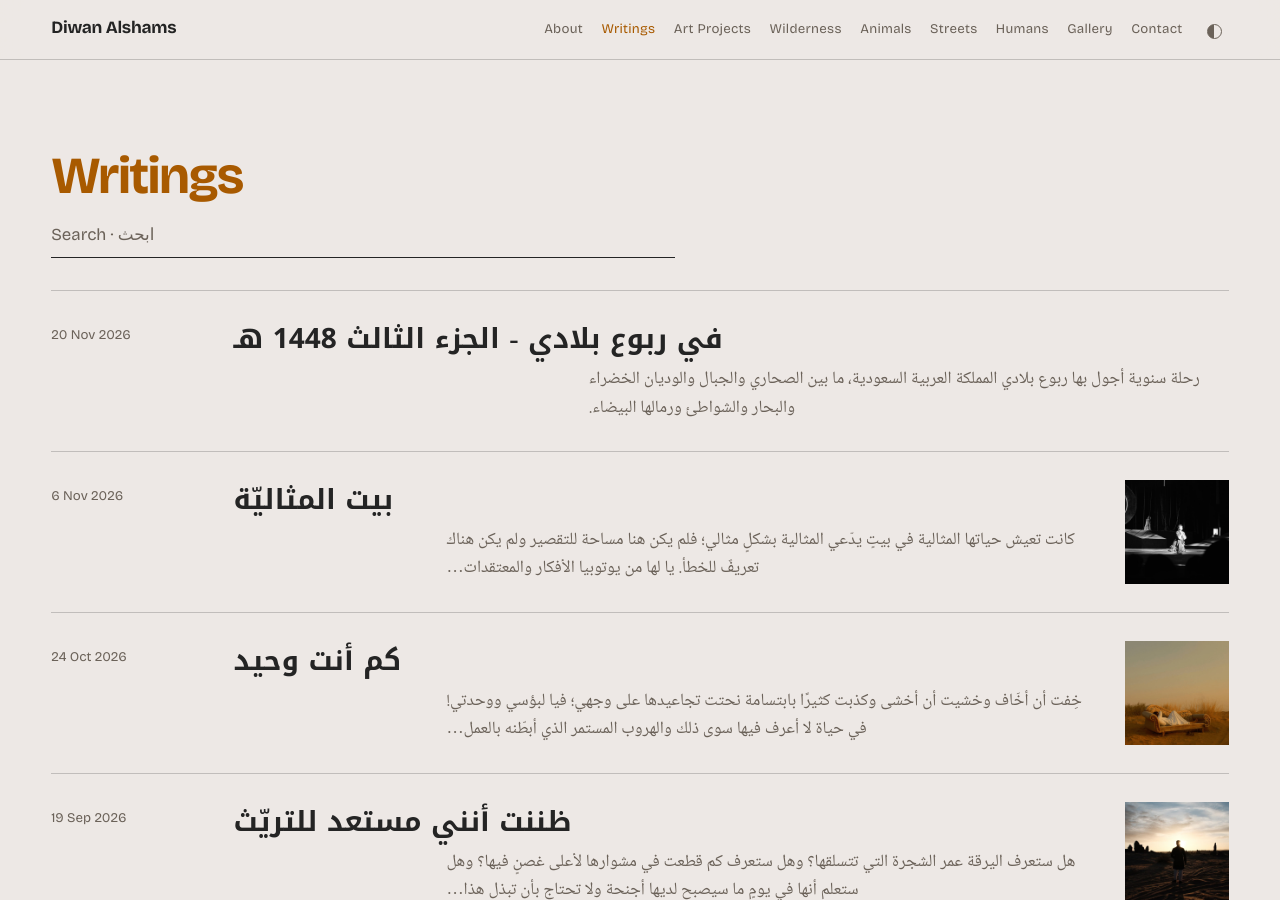
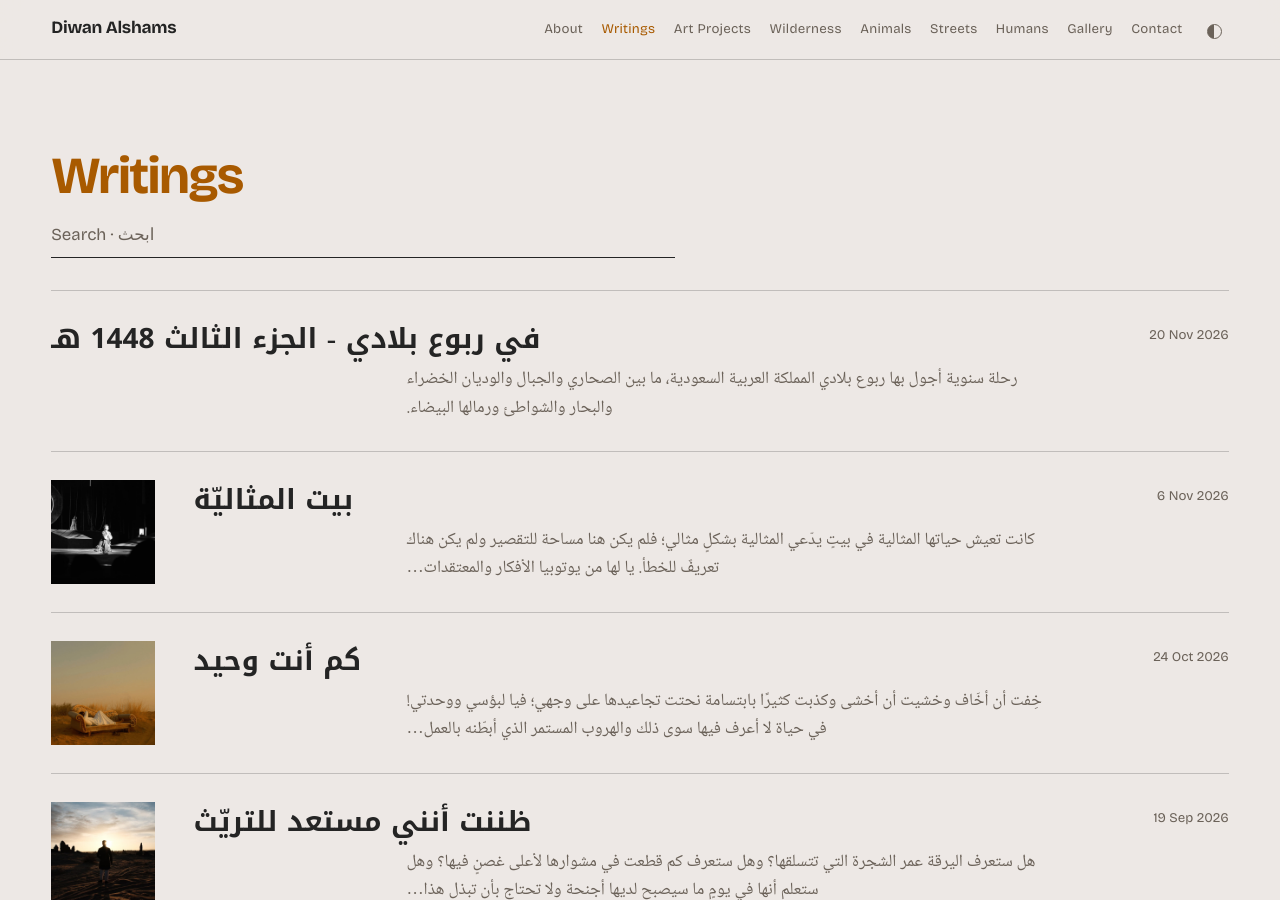
Before and after one commit to hamadalsheail/hamadalsheail.github.io, a Jekyll site: the page built from writing.html, in a window 1280 px wide and 900 px high. Built offline with Jekyll 4.4.1, drawn with Linux system fonts in a browser that asks for light colours.

Commit message:
Writings list: each entry follows its language direction (Arabic RTL, English LTR)
Co-Authored-By: Claude Opus 5.5 <noreply@anthropic.com>
Claude-Session: https://claude.ai/code/session_01W8yLvfdQR6xzEa6X1qBQuD

```diff
--- a/writing.html
+++ b/writing.html
@@ -18,10 +18,10 @@ description: Writing by Hamad Alsheail — essays and reflections, most of them
   <ol class="post-list">
     {% for post in posts %}
     {%- assign is_ar = false -%}{%- if post.lang == "ar" -%}{%- assign is_ar = true -%}{%- endif -%}
-    <li>
+    <li lang="{{ post.lang | default: 'en' }}" dir="{% if is_ar %}rtl{% else %}ltr{% endif %}">
       <a href="{{ post.url }}">
         <span class="post-list-meta">
-          <time datetime="{{ post.date | date: '%Y-%m-%d' }}">{{ post.date | date: '%-d %b %Y' }}</time>
+          <time dir="ltr" datetime="{{ post.date | date: '%Y-%m-%d' }}">{{ post.date | date: '%-d %b %Y' }}</time>
         </span>
         {%- assign thumb = nil -%}
         {%- assign thumb_path = "/img/posts/" | append: post.slug | append: "/thumb.jpg" -%}
```
